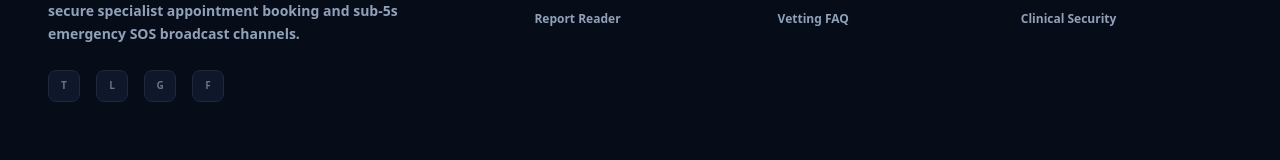
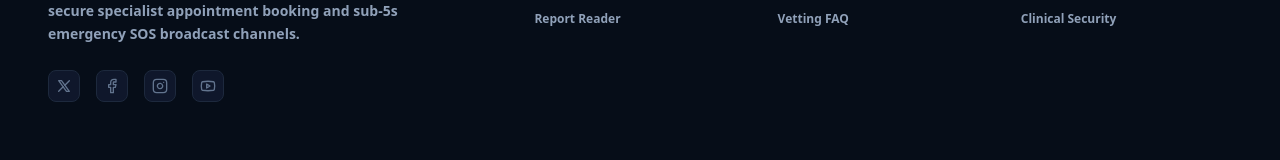
Before and after one commit to tahachoudhary54/MediAi_Frontend, a Next.js app: page / in a window 1280 px wide. Shown: the part 10800-10960 px from the top of the page. Built offline with nearby package versions, Linux system fonts and the light colour scheme; no server answers.

Commit message:
FinalFrontend

```diff
--- a/src/app/page.jsx
+++ b/src/app/page.jsx
@@ -1588,11 +1588,18 @@ export default function RedesignedLandingPage() {
 
               {/* Social micro icon buttons */}
               <div className="flex gap-4">
-                {["Twitter", "LinkedIn", "GitHub", "Facebook"].map((network, i) => (
-                  <div key={i} className="h-8 w-8 rounded-lg bg-slate-900 border border-slate-800 flex items-center justify-center text-slate-500 hover:text-teal-400 hover:border-teal-500/30 hover:scale-115 transition-all duration-300 cursor-pointer font-bold text-[10px]">
-                    {network[0]}
-                  </div>
-                ))}
+                <a href="#" aria-label="Twitter" className="h-8 w-8 rounded-lg bg-slate-900 border border-slate-800 flex items-center justify-center text-slate-500 hover:text-teal-400 hover:border-teal-500/30 hover:scale-110 transition-all duration-300 cursor-pointer">
+                  <svg xmlns="http://www.w3.org/2000/svg" viewBox="0 0 24 24" width="24" height="24" stroke="currentColor" strokeWidth="2" fill="none" strokeLinecap="round" strokeLinejoin="round" className="h-4 w-4"><path d="M4 4l11.733 16h4.267l-11.733 -16z"/><path d="M4 20l6.768 -6.768m2.46 -2.46l6.772 -6.772"/></svg>
+                </a>
+                <a href="#" aria-label="Facebook" className="h-8 w-8 rounded-lg bg-slate-900 border border-slate-800 flex items-center justify-center text-slate-500 hover:text-teal-400 hover:border-teal-500/30 hover:scale-110 transition-all duration-300 cursor-pointer">
+                  <svg viewBox="0 0 24 24" width="24" height="24" stroke="currentColor" strokeWidth="2" fill="none" strokeLinecap="round" strokeLinejoin="round" className="h-4 w-4"><path d="M18 2h-3a5 5 0 0 0-5 5v3H7v4h3v8h4v-8h3l1-4h-4V7a1 1 0 0 1 1-1h3z"></path></svg>
+                </a>
+                <a href="#" aria-label="Instagram" className="h-8 w-8 rounded-lg bg-slate-900 border border-slate-800 flex items-center justify-center text-slate-500 hover:text-teal-400 hover:border-teal-500/30 hover:scale-110 transition-all duration-300 cursor-pointer">
+                  <svg viewBox="0 0 24 24" width="24" height="24" stroke="currentColor" strokeWidth="2" fill="none" strokeLinecap="round" strokeLinejoin="round" className="h-4 w-4"><rect x="2" y="2" width="20" height="20" rx="5" ry="5"></rect><path d="M16 11.37A4 4 0 1 1 12.63 8 4 4 0 0 1 16 11.37z"></path><line x1="17.5" y1="6.5" x2="17.51" y2="6.5"></line></svg>
+                </a>
+                <a href="#" aria-label="YouTube" className="h-8 w-8 rounded-lg bg-slate-900 border border-slate-800 flex items-center justify-center text-slate-500 hover:text-teal-400 hover:border-teal-500/30 hover:scale-110 transition-all duration-300 cursor-pointer">
+                  <svg xmlns="http://www.w3.org/2000/svg" viewBox="0 0 24 24" width="24" height="24" stroke="currentColor" strokeWidth="2" fill="none" strokeLinecap="round" strokeLinejoin="round" className="h-4 w-4"><path d="M2.5 17a24.12 24.12 0 0 1 0-10 2 2 0 0 1 1.4-1.4 49.56 49.56 0 0 1 16.2 0A2 2 0 0 1 21.5 7a24.12 24.12 0 0 1 0 10 2 2 0 0 1-1.4 1.4 49.55 49.55 0 0 1-16.2 0A2 2 0 0 1 2.5 17"></path><path d="m10 15 5-3-5-3z"></path></svg>
+                </a>
               </div>
             </div>
 
--- a/src/components/GuestSOSModal.jsx
+++ b/src/components/GuestSOSModal.jsx
@@ -119,15 +119,17 @@ export function GuestSOSModal() {
     <>
       {/* Floating Action Button */}
       <motion.button
+        drag
+        dragMomentum={false}
         initial={{ scale: 0 }}
         animate={{ scale: 1 }}
         whileHover={{ scale: 1.05 }}
         whileTap={{ scale: 0.95 }}
         onClick={handleOpen}
-        className="fixed bottom-6 right-6 z-50 flex h-16 w-16 items-center justify-center rounded-full bg-red-600 text-white shadow-xl shadow-red-600/30 ring-4 ring-white transition-all focus:outline-none focus:ring-red-400"
+        className="fixed bottom-6 right-6 z-50 flex h-16 w-16 items-center justify-center rounded-full bg-red-600 text-white shadow-xl shadow-red-600/30 ring-4 ring-white focus:outline-none focus:ring-red-400 cursor-move touch-none"
       >
-        <AlertTriangle className="h-7 w-7" />
-        <span className="absolute -top-2 -right-2 flex h-5 w-5 items-center justify-center rounded-full bg-red-500 text-[10px] font-bold ring-2 ring-white">
+        <AlertTriangle className="h-7 w-7 pointer-events-none" />
+        <span className="absolute -top-2 -right-2 flex h-5 w-5 items-center justify-center rounded-full bg-red-500 text-[10px] font-bold ring-2 ring-white pointer-events-none">
           SOS
         </span>
       </motion.button>
```
